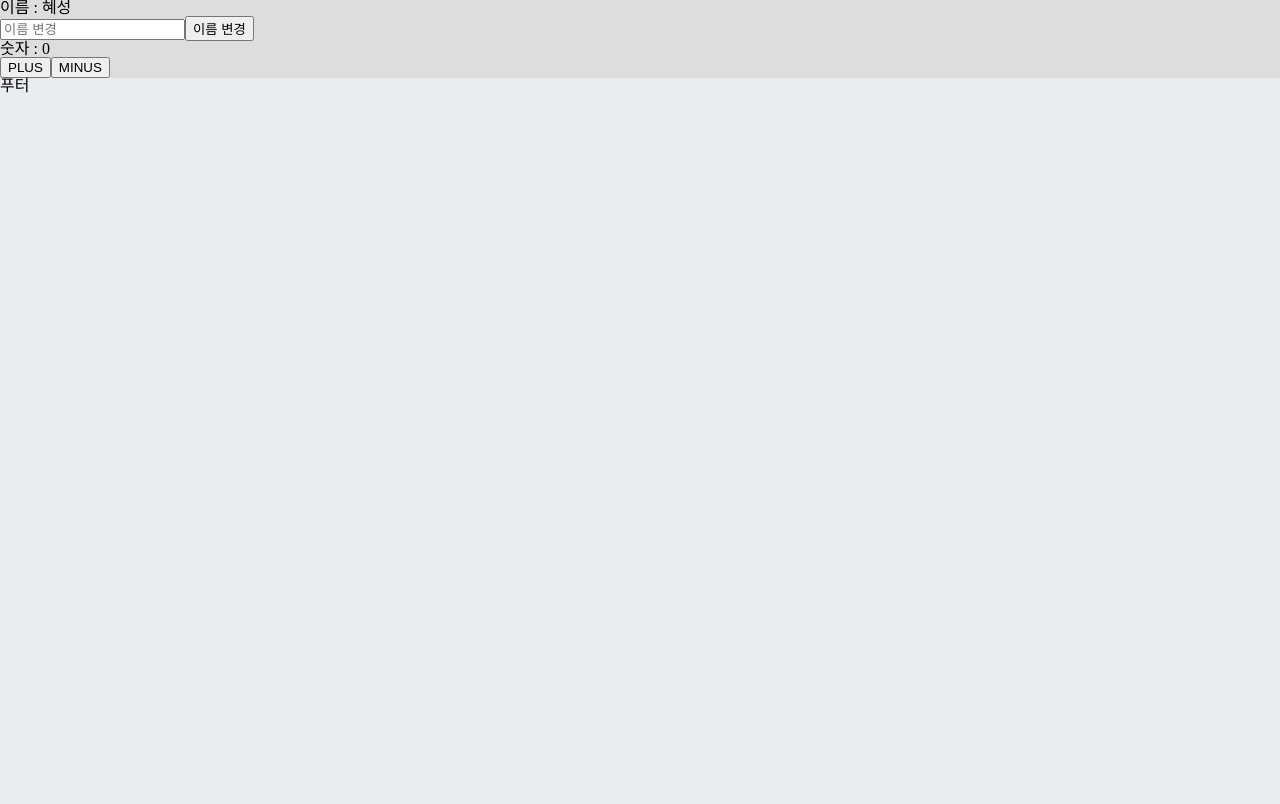
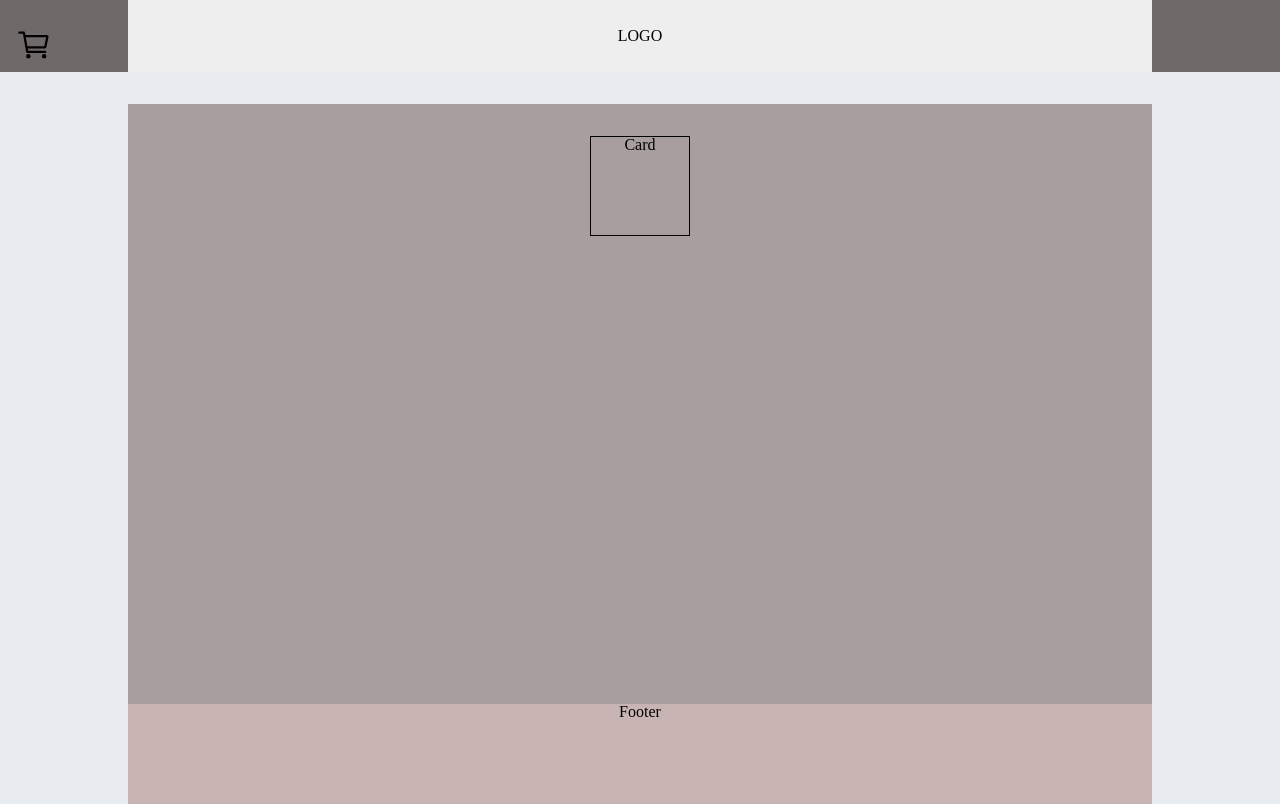
Before and after one commit to boriyoondal/react-shop, a React (Create React App) app: page / in a window 1280 px wide. Built offline with nearby package versions, Linux system fonts and the light colour scheme.

Commit message:
[UPDATE] 220328

```diff
--- a/package.json
+++ b/package.json
@@ -5,6 +5,7 @@
   "dependencies": {
     "@craco/craco": "^6.4.3",
     "@emotion/react": "^11.8.2",
+    "@emotion/styled": "^11.8.1",
     "@testing-library/jest-dom": "^5.16.3",
     "@testing-library/react": "^12.1.4",
     "@testing-library/user-event": "^13.5.0",
@@ -14,6 +15,7 @@
     "@types/react-dom": "^17.0.14",
     "react": "^17.0.2",
     "react-dom": "^17.0.2",
+    "react-icons": "^4.3.1",
     "react-redux": "^7.2.6",
     "react-router-dom": "^6.2.2",
     "react-scripts": "5.0.0",
--- /dev/null
+++ b/src/API/index.ts
@@ -0,0 +1,10 @@
+export default [
+    {
+        id: 1,
+        name: "옷1"
+    },
+    {
+        id: 2,
+        name: "옷2"
+    },
+]
--- /dev/null
+++ b/src/components/card/index.tsx
@@ -0,0 +1,30 @@
+import React from "react";
+import {css , Theme} from "@emotion/react";
+
+export default function Card(){
+
+    return(
+        <div css={Style.Container}>
+            <div css={Style.InnerContainer}>
+                Card
+            </div>
+        </div>
+    )
+}
+
+
+const Style ={
+    Container : css`
+
+    `,
+    InnerContainer : css`
+        max-width: 1024px;
+        margin : 0 auto;
+        display : flex;
+        justify-content: center;
+        border : 1px solid black;
+        width : 100px;
+        height : 100px;
+        margin : 2rem 2rem;
+    `
+}
--- /dev/null
+++ b/src/components/templates/body/index.tsx
@@ -0,0 +1,33 @@
+import React from "react";
+import {css , Theme} from "@emotion/react";
+import Card from "../../card"
+export default function Body(){
+
+
+    return(
+        <div css={Style.Container}>
+            <div css={Style.InnerContainer}>
+                <Card></Card>
+            </div>
+        </div>
+    )
+}
+
+const Style ={
+    Container : css`
+        width : 100%;
+        height : 600px;
+        margin-top : 2rem;
+        z-index: 1;
+    `,
+    InnerContainer : css`
+        max-width: 1024px;
+        margin : auto;
+        display : flex;
+        justify-content: center;
+        height : 100%;
+        background-color : #a89e9e;
+        text-align : center;
+        z-index: -1;
+    `
+}
--- /dev/null
+++ b/src/components/templates/content/index.tsx
@@ -0,0 +1,32 @@
+import React, { useState } from "react";
+import {css, Theme} from "@emotion/react";
+
+export default function Contact() {
+
+    return(
+        <div css={Style.Container}>
+        <div css={Style.InnerContainer}>
+            사이드바
+         <div>1</div>
+         <div>2</div>
+         <div>여기는 map으로
+         <br/>
+         api에서 받아오는
+         <br/>
+         데이터를 뿌려주는 곳</div>
+        <div>합계</div>
+        </div>
+        </div>
+    )
+}
+
+const Style = {
+    Container : css`
+    background-color: #ddd;
+    `,
+    InnerContainer : css`
+        padding: 40px 20px;
+        position: relative;
+        width: 100%;
+    `,
+}
--- a/src/components/templates/footer/index.tsx
+++ b/src/components/templates/footer/index.tsx
@@ -1,8 +1,29 @@
 import React from "react";
+import {css , Theme} from "@emotion/react";
 
 export default function Footer(){
 
-    return <div>
-        푸터
+    return (
+    <div css={Style.Container}>
+        <div css={Style.InnerContainer}>
+        Footer
+        </div>
     </div>
+
+    )
 }
+
+const Style ={
+    Container : css`
+        width : 100%;
+        height : 100px;
+    `,
+    InnerContainer : css`
+        max-width: 1024px;
+        margin : 0 auto;
+        display : flex;
+        justify-content: center;
+        height : 100%;
+        background-color : #c9b4b4;
+    `
+}
--- /dev/null
+++ b/src/components/templates/header/index.tsx
@@ -0,0 +1,70 @@
+import React, { useState } from "react";
+import {css , Theme} from "@emotion/react";
+import Sidebar from "src/components/templates/sidebar";
+import "../sidebar/sidebar.css"
+import Contact from "../content";
+
+export default function Header(){
+
+    const [toggle, setToggle] = useState(false);
+
+    return (
+        <>
+        <div css={Style.Container}>
+            <div css={Style.InnerContainer}>
+                <div css={Style.Logo}>LOGO</div>
+                { /*<div css={toggle ? [Style.Logo, Style.Logo_on] : Style.Logo }>LOGO</div>
+                <button onClick={() => {
+                    setToggle((prevState) => !prevState);
+                }}>CHange</button> */}
+            </div>
+        <Sidebar width={300} height={700}>
+            <Contact/>
+        </Sidebar>
+        </div>
+
+        </>
+    )
+}
+
+const Style = {
+    Container: css`
+        position: relative;
+        width: 100%;
+        text-align: center;
+        background-color: #706969;
+        height: 72px;
+    `,
+    InnerContainer: (theme: Theme) => css`
+        max-width: 1024px;
+        margin-left: auto;
+        margin-right: auto;
+        background-color: #eee;
+        height: 100%;
+        display: flex;
+        justify-content: center;
+        align-items: center;
+        ${theme.mobile}{
+            justify-content: flex-start ;
+        }
+    `,
+    Logo: (theme: Theme) =>  css`
+        display: flex;
+        margin : 0 auto;
+    `,
+
+    Logo_on: css`
+    `,
+
+    List: css`
+        display: flex;
+        justify-content: center;
+        align-items: center;
+        margin-left: auto;
+        margin-right: 1rem;
+
+        & > li {
+            margin: 0 1rem;
+        }
+    `,
+}
--- /dev/null
+++ b/src/components/templates/sidebar/index.tsx
@@ -0,0 +1,54 @@
+import React, { useState } from "react";
+import { useEffect } from "react";
+import "./sidebar.css";
+import { IoCartOutline } from "react-icons/io5"
+
+type SideType = {
+    width : number;
+    height : number;
+    children : any;
+}
+
+export default function Sidebar({width, height, children} : SideType) {
+    const [xPosition, setX] = useState(-width);
+
+
+    const toggleMenu = () => {
+        if (xPosition < 0) { //sidebar가 음수인지 확인 = 숨겨져 있음
+            setX(0);
+
+        }else {
+            setX(-width);
+
+        }
+    };
+
+    useEffect(() => {setX(-width)
+    },[]);
+
+    return (
+
+        <div
+        className="side-bar"
+        style={{
+            transform: `translatex(${xPosition}px)`,
+            width: width,
+            height: height
+            }}
+            >
+
+            <div
+            onClick={() => toggleMenu()}
+            className="toggle-menu"
+            style={{
+                transform: `translate(${width}px, -10vh)`
+
+            }}
+            >
+            <IoCartOutline className="icon" size="36"/>
+            </div>
+            <div className="content">{children}</div>
+        </div>
+
+    )
+}
--- /dev/null
+++ b/src/components/templates/sidebar/sidebar.css
@@ -0,0 +1,20 @@
+.side-bar {
+    height: 100% !important;
+    border-radius: 0;
+    transition: 0.4s ease;
+
+    background-color: #E3ECF1;
+    top: 0;
+    bottom: 0;
+    right: 0;
+    z-index: 99;
+}
+.toggle-menu {
+    position: absolute;
+    display : flex;
+    outline: none;
+    z-index: 99;
+    margin-left : 1rem;
+    margin-top : 2.2rem;
+    background-color : none;
+}
--- a/src/pages/App.tsx
+++ b/src/pages/App.tsx
@@ -2,54 +2,29 @@ import React, { useState } from "react";
 import {css, Theme} from "@emotion/react";
 // App
 
+// redux
 import { useDispatch, useSelector } from "react-redux";
 import { RootState } from "../store";
 import { plusAction, minusAction, changeNameAction } from "../store/demo/action";
 
+import { useEffect } from "react";
+
+// API
+import API from "src/API";
+
+// Layout
+import Header from "src/components/templates/header";
 import Footer from "../components/templates/footer";
+import Body from "src/components/templates/body";
+
 
 export default function App() {
-  const dispatch = useDispatch();
-  const { name, value } = useSelector((store: RootState) => store.demo);
-
-  const [input, setInput] = useState("");
-
-  const onChangeInput = (e: React.ChangeEvent<HTMLInputElement>) => {
-    setInput(e.target.value);
-  };
-
-  const onChangeName = () => {
-    dispatch(changeNameAction(input));
-  };
-
-  const onPlus = () => {
-    dispatch(plusAction());
-  };
-
-  const onMinus = () => {
-    dispatch(minusAction());
-  };
 
   return (
     <>
-          <div css={Style.Container}>
-      <div>
-        <p>이름 : {name}</p>
-        <input
-          type="text"
-          placeholder="이름 변경"
-          value={input}
-          onChange={onChangeInput}
-        />
-        <button onClick={onChangeName}>이름 변경</button>
-      </div>
-      <div>
-        <p>숫자 : {value}</p>
-        <button onClick={onPlus}>PLUS</button>
-        <button onClick={onMinus}>MINUS</button>
-      </div>
-    </div>
-    <Footer></Footer>
+    <Header />
+    <Body/>
+    <Footer />
     </>
 
   );
```
Also changed, not shown: 2 other files (tests, documents, lock files or other folders).
